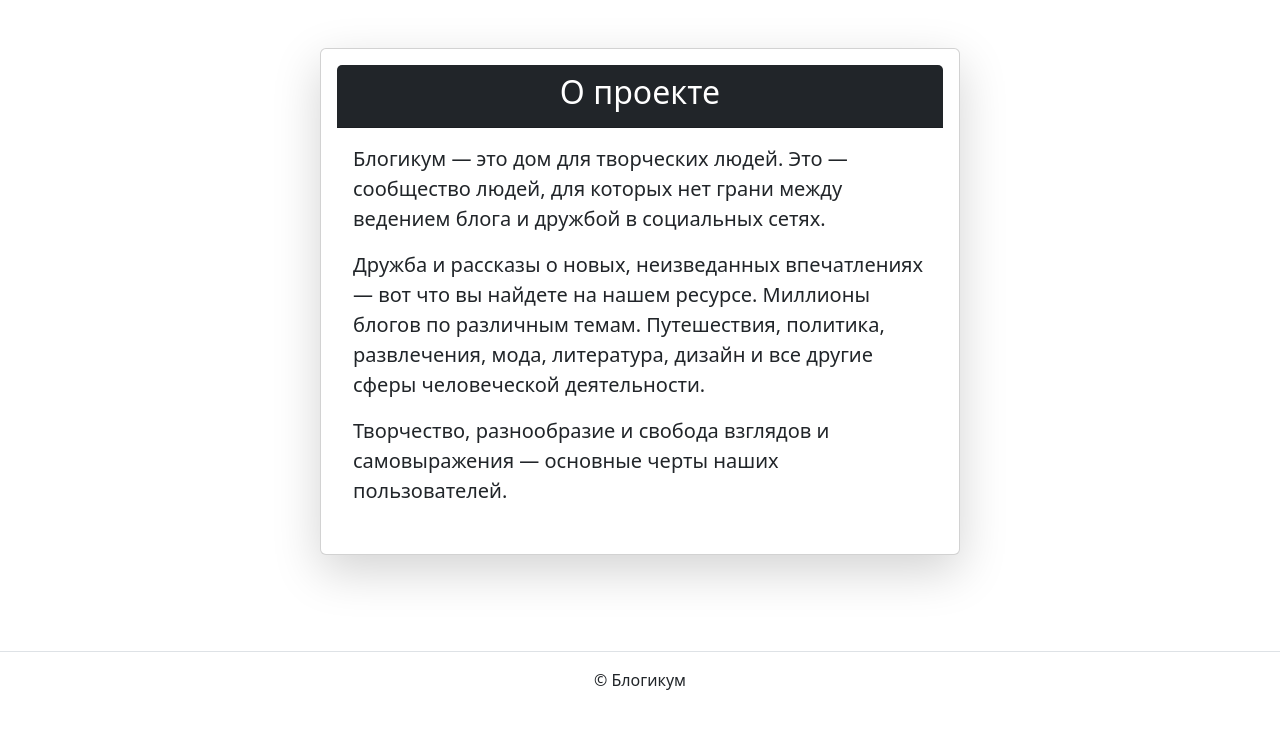
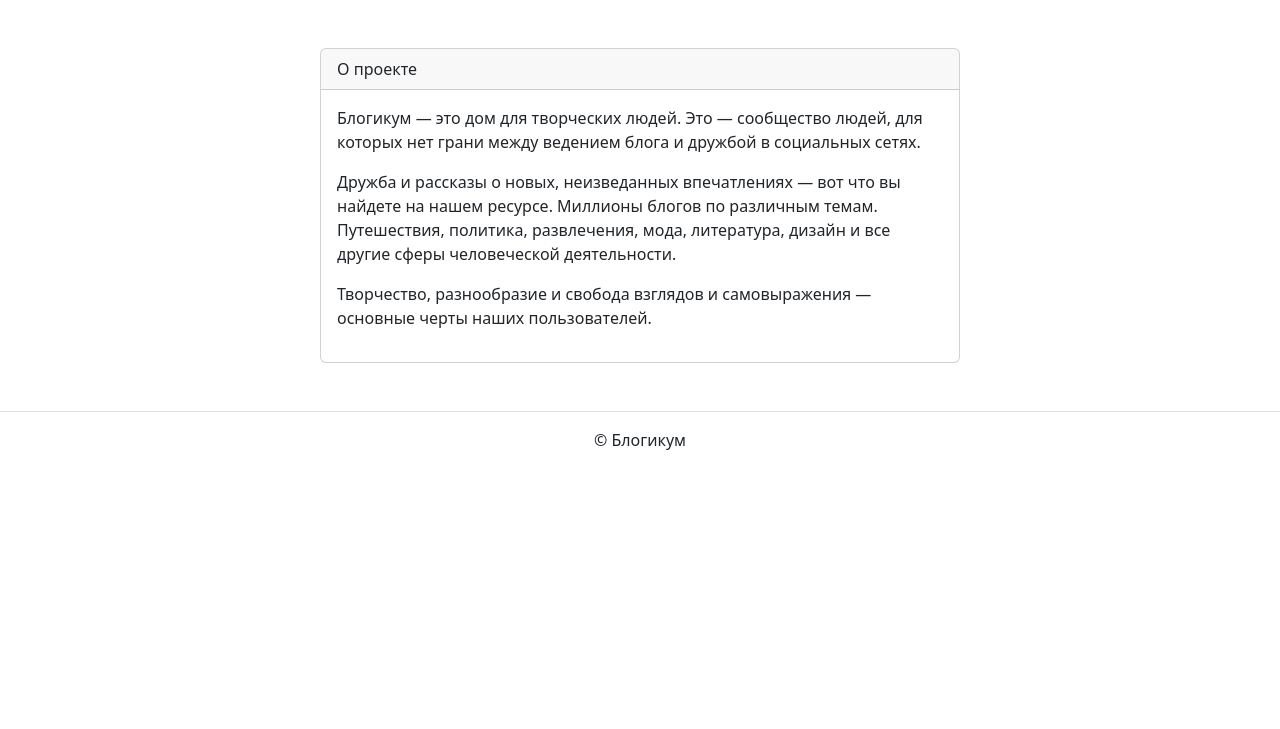
Before and after one commit to d1g-1t/simple_django_blog, a Django app: page /pages/about/ in a window 1280 px wide. Shown: the part 56-785 px from the top of the page. Run offline with Django 3.2, Linux system fonts and the light colour scheme; parts of the project's set-up code (start-up, migrations or seed data) failed here and were passed over; some libraries are stand-ins or nearby versions.

Commit message:
Откат изменений teampates/pages/about.html

```diff
--- a/blogicum/templates/pages/about.html
+++ b/blogicum/templates/pages/about.html
@@ -4,22 +4,22 @@
 {% endblock %}
 {% block content %}
   <div class="col d-flex justify-content-center">
-    <div class="card shadow-lg p-3 mb-5 bg-white rounded" style="width: 40rem;">
-      <div class="card-header bg-dark text-white">
-        <h2 class="text-center">О проекте</h2>
+    <div class="card" style="width: 40rem;">
+      <div class="card-header">
+        О проекте
       </div>
       <div class="card-body">
-        <p class="lead">
+        <p>
           Блогикум — это дом для творческих людей. Это — сообщество людей, для которых
           нет грани между ведением блога и дружбой в социальных сетях.
         </p>
-        <p class="lead">
+        <p>
           Дружба и рассказы о новых, неизведанных впечатлениях — вот
           что вы найдете на нашем ресурсе. Миллионы блогов по различным темам.
           Путешествия, политика, развлечения, мода, литература, дизайн и все
           другие сферы человеческой деятельности.
         </p>
-        <p class="lead">
+        <p>
           Творчество, разнообразие и свобода взглядов и самовыражения —
           основные черты наших пользователей.
         </p>
```
